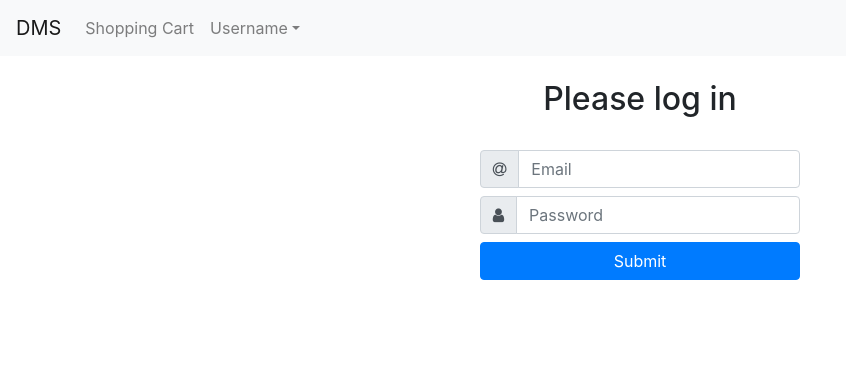
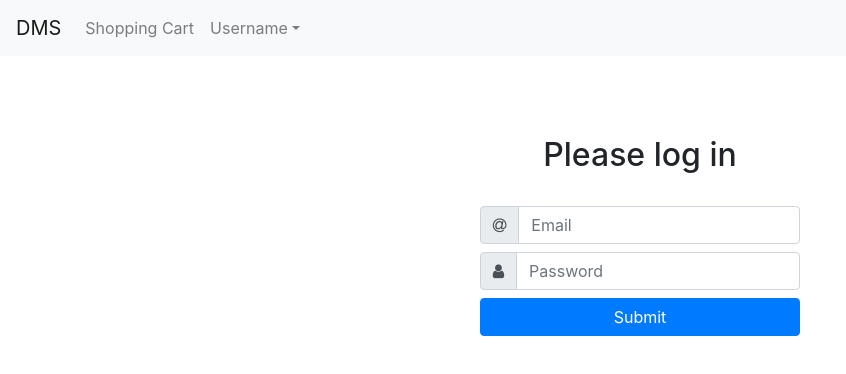
Before and after one commit to danmalmx/DemoMarketShop_final, an Angular app in the folder Angular/: page /login in a window 1280 px wide. Shown: the top 374 px of the page, without its empty margins (0-846 px from the left). Built offline with nearby package versions, Linux system fonts and the light colour scheme.

Commit message:
Updated vertical height on login form

```diff
--- a/Angular/src/app/login/login.component.css
+++ b/Angular/src/app/login/login.component.css
@@ -1,5 +1,7 @@
 .container {
     display: flex;
     justify-content: center;
+    flex-direction: column;
     align-items: center;
+    height: 40vh;
 }
```
